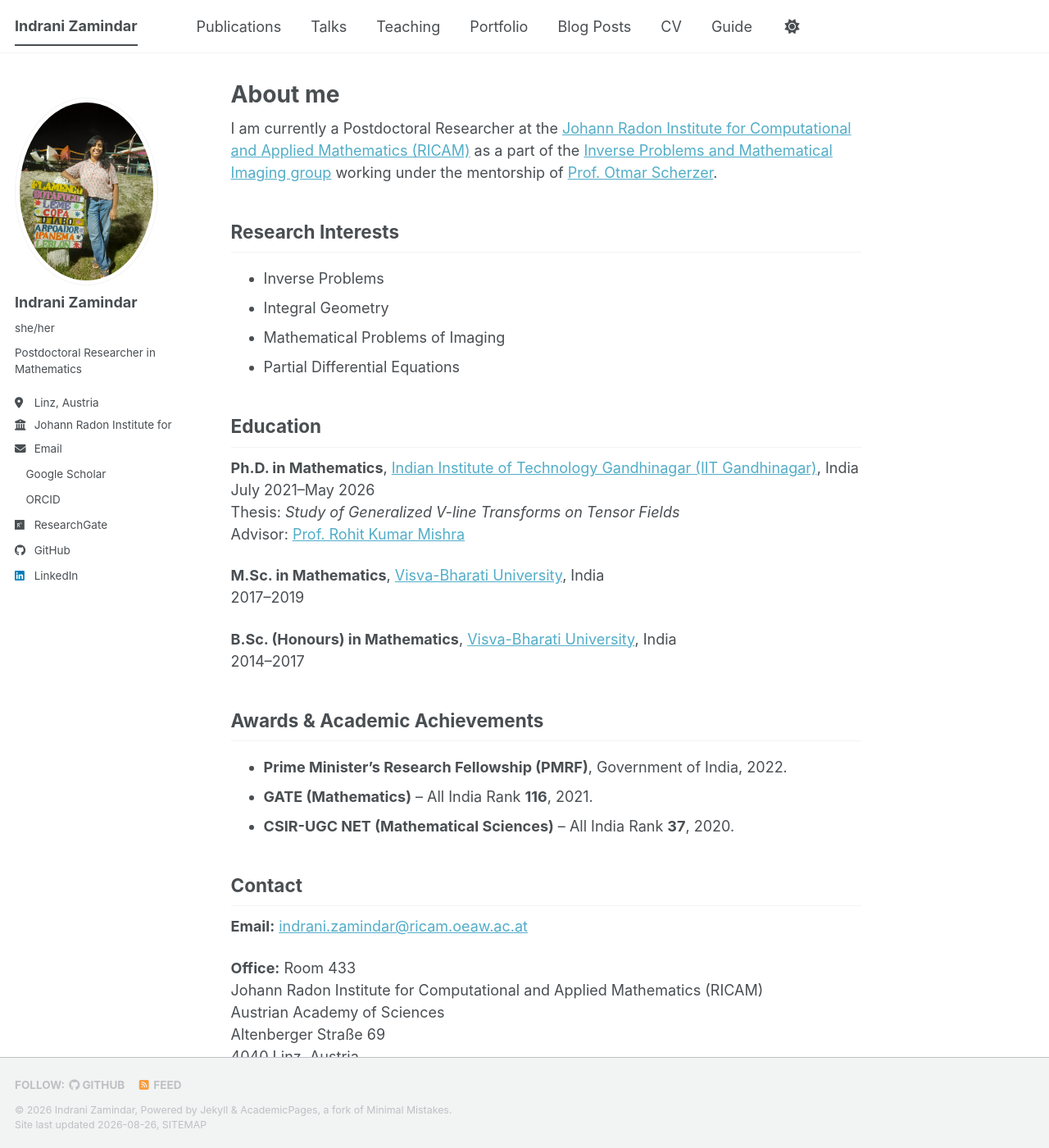
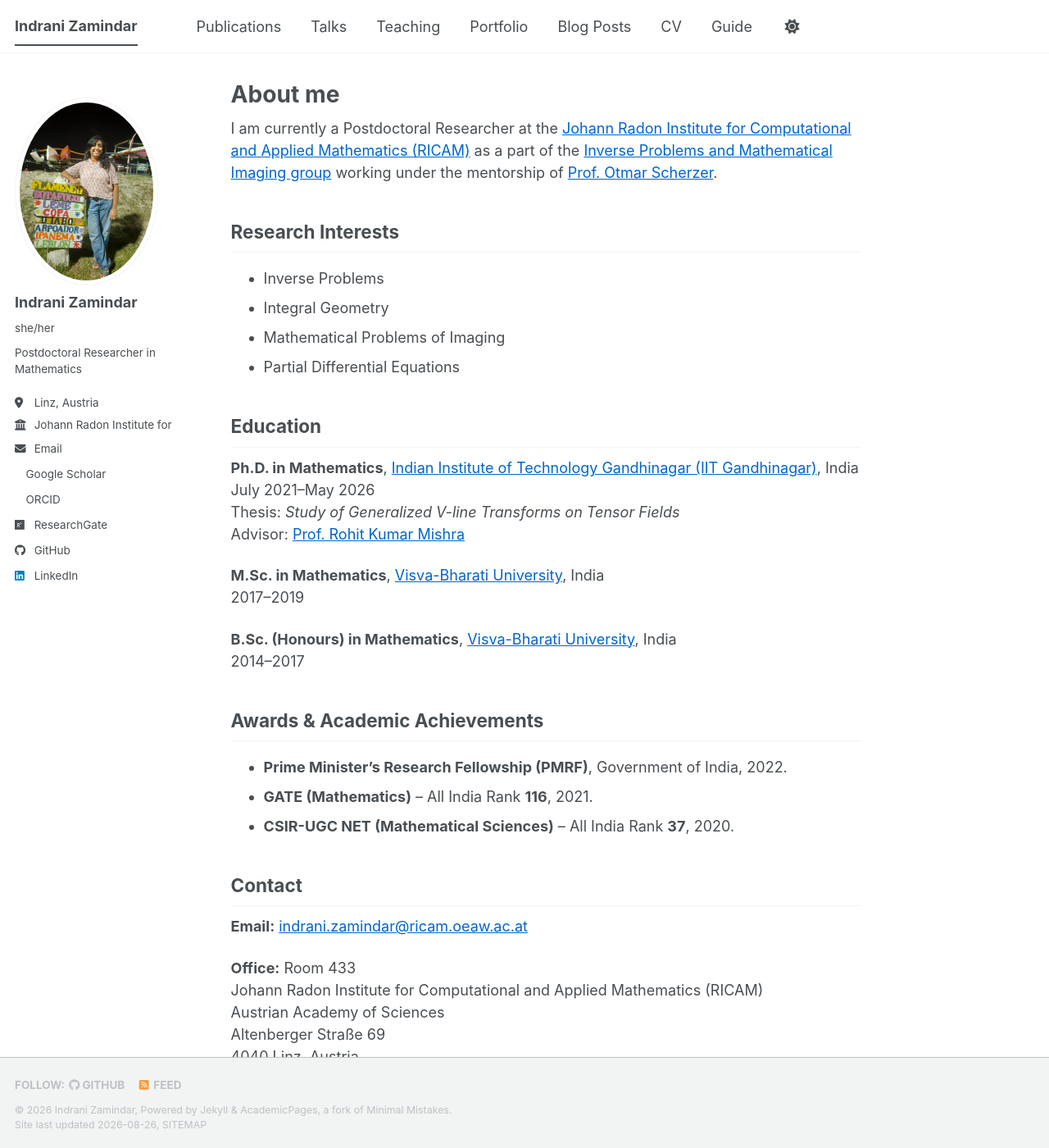
Before and after one commit to izamindar/izamindar.github.io, a Jekyll site: the page built from _pages/about.md, in a window 1280 px wide and 1400 px high. Shown: the whole window at 82% size. Built offline with Jekyll 4.4.1, drawn with Linux system fonts in a browser that asks for light colours; a style sheet for code colours, icons or effects is not loaded.

Commit message:
Update personal and academic information
Added custom styles for hyperlink colors.

```diff
--- a/assets/css/main.scss
+++ b/assets/css/main.scss
@@ -37,3 +37,20 @@
     "layout/sidebar",
     "layout/json_cv"
 ;
+/* Custom hyperlink colors */
+
+a {
+  color: #0066cc;
+}
+
+a:visited {
+  color: #0066cc;
+}
+
+a:hover {
+  color: #004c99;
+}
+
+a:focus {
+  color: #004c99;
+}
```
